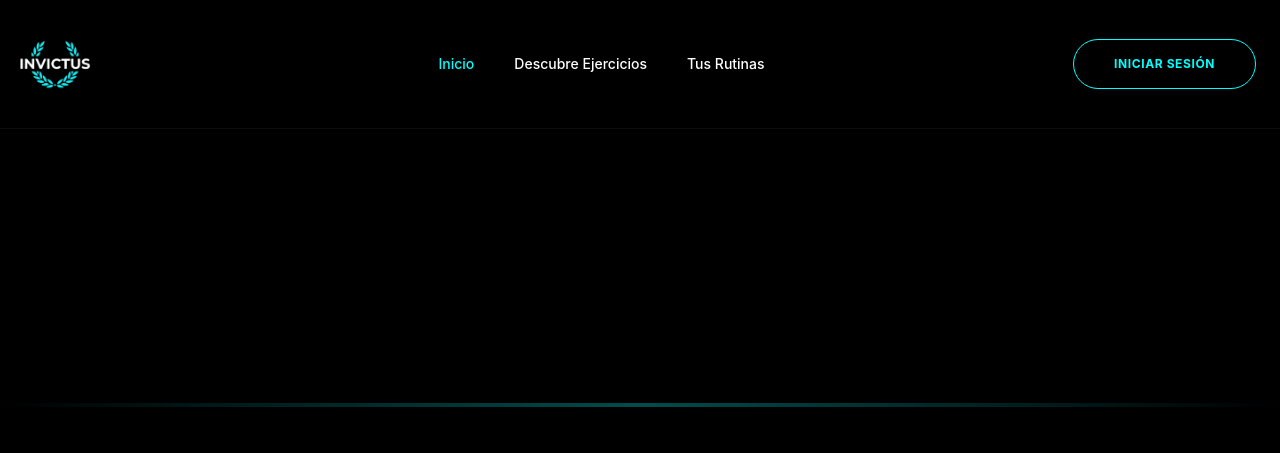
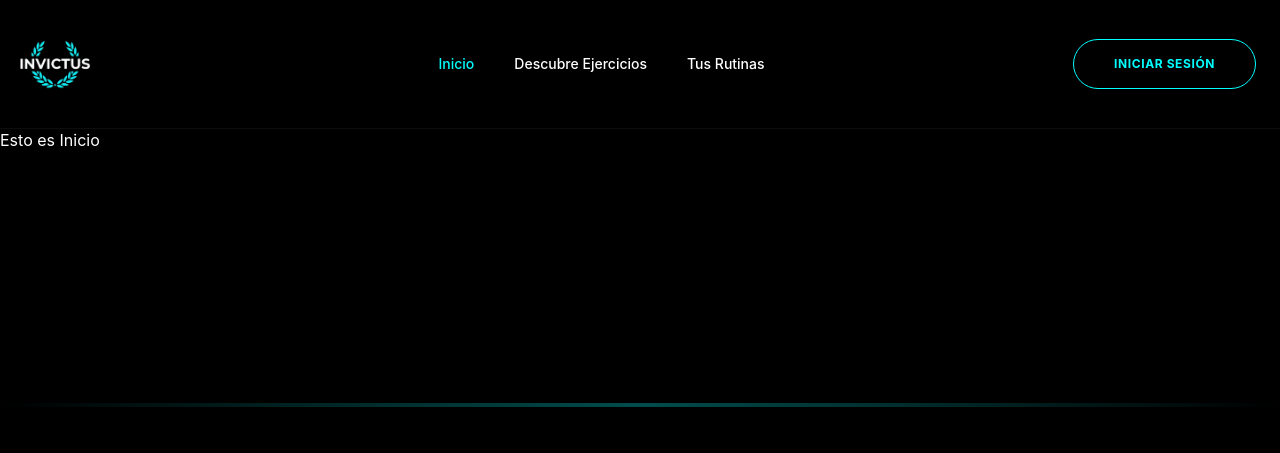
Before and after one commit to Izan206/Invictus, a React (Vite) app in the folder frontend/: page / in a window 1280 px wide. Shown: the top 453 px of the page. Built offline with nearby package versions, Linux system fonts and the light colour scheme.

Commit message:
feat: implementar React Router con Layout y pagina de Error 404 (#36)

```diff
--- a/frontend/src/App.jsx
+++ b/frontend/src/App.jsx
@@ -1,14 +1,18 @@
 import { Routes, Route } from 'react-router-dom';
-import './index.css';
-import Header from './components/layout/Header';
-import Footer from './components/layout/Footer';
+import Inicio from './pages/Inicio';
+import Catalogo from './pages/Catalogo';
+import Error404 from './pages/Error404';
+import Layout from './components/layout/Layout';
 
 function App() {
   return (
-    <div className="flex flex-col min-h-screen bg-background text-foreground">
-      <Header />
-      <Footer />
-    </div>
+    <Routes>
+      <Route path="/" element={<Layout />}>
+        <Route index element={<Inicio />}></Route>
+        <Route path="catalogo" element={<Catalogo />}></Route>
+        <Route path="*" element={<Error404 />}></Route>
+      </Route>
+    </Routes>
   );
 }
 
--- /dev/null
+++ b/frontend/src/components/layout/Layout.jsx
@@ -0,0 +1,17 @@
+import { Outlet } from 'react-router-dom';
+import Header from './Header';
+import Footer from './Footer';
+
+function Layout() {
+  return (
+    <div className="flex flex-col min-h-screen bg-background text-foreground overflow-x-hidden">
+      <Header />
+      <main className="flex-grow pt-32">
+        <Outlet />
+      </main>
+      <Footer />
+    </div>
+  );
+}
+
+export default Layout;
--- /dev/null
+++ b/frontend/src/pages/Inicio.jsx
@@ -0,0 +1,9 @@
+function Inicio() {
+  return (
+    <div>
+      <h1>Esto es Inicio</h1>
+    </div>
+  );
+}
+
+export default Inicio;
```
